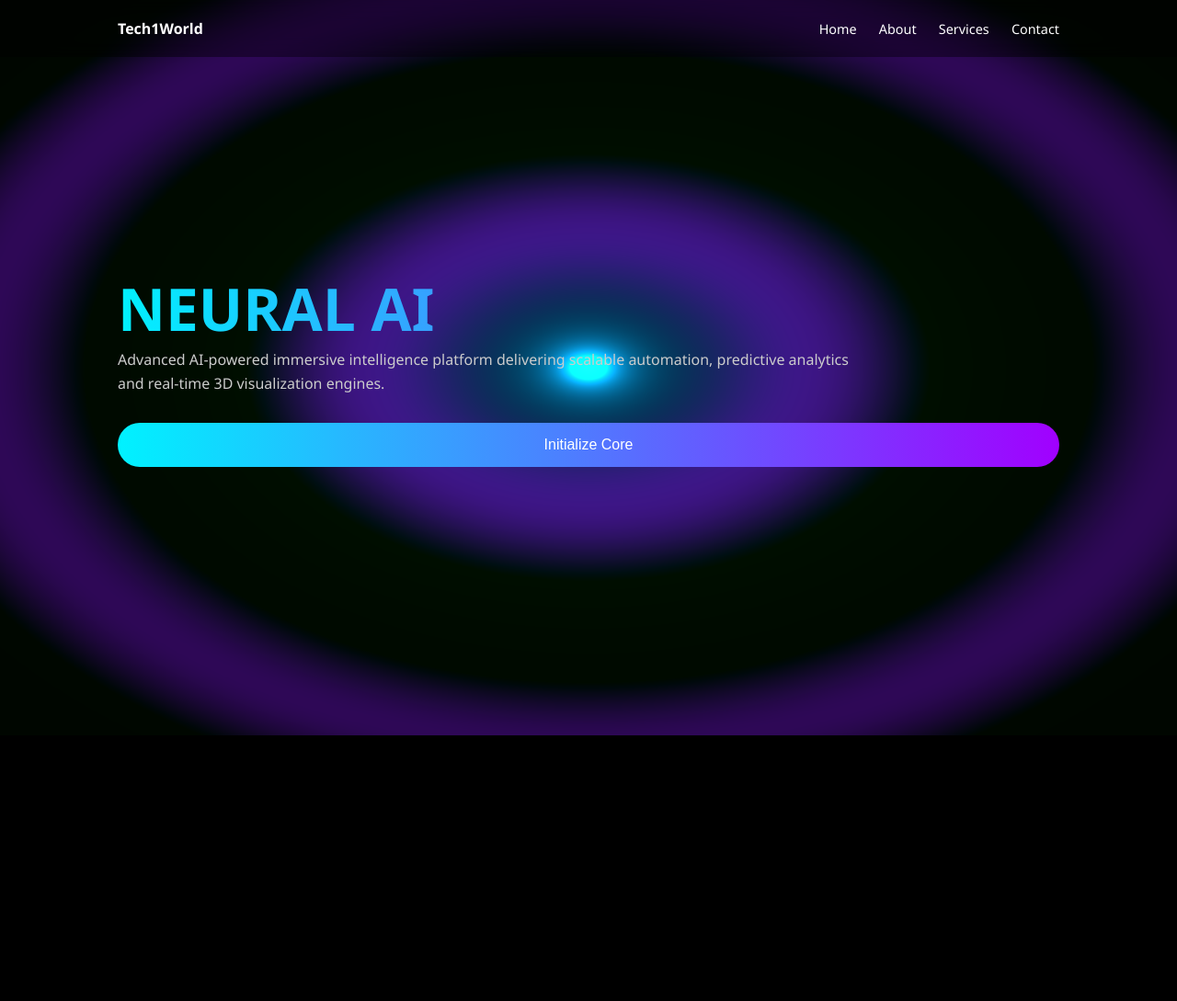
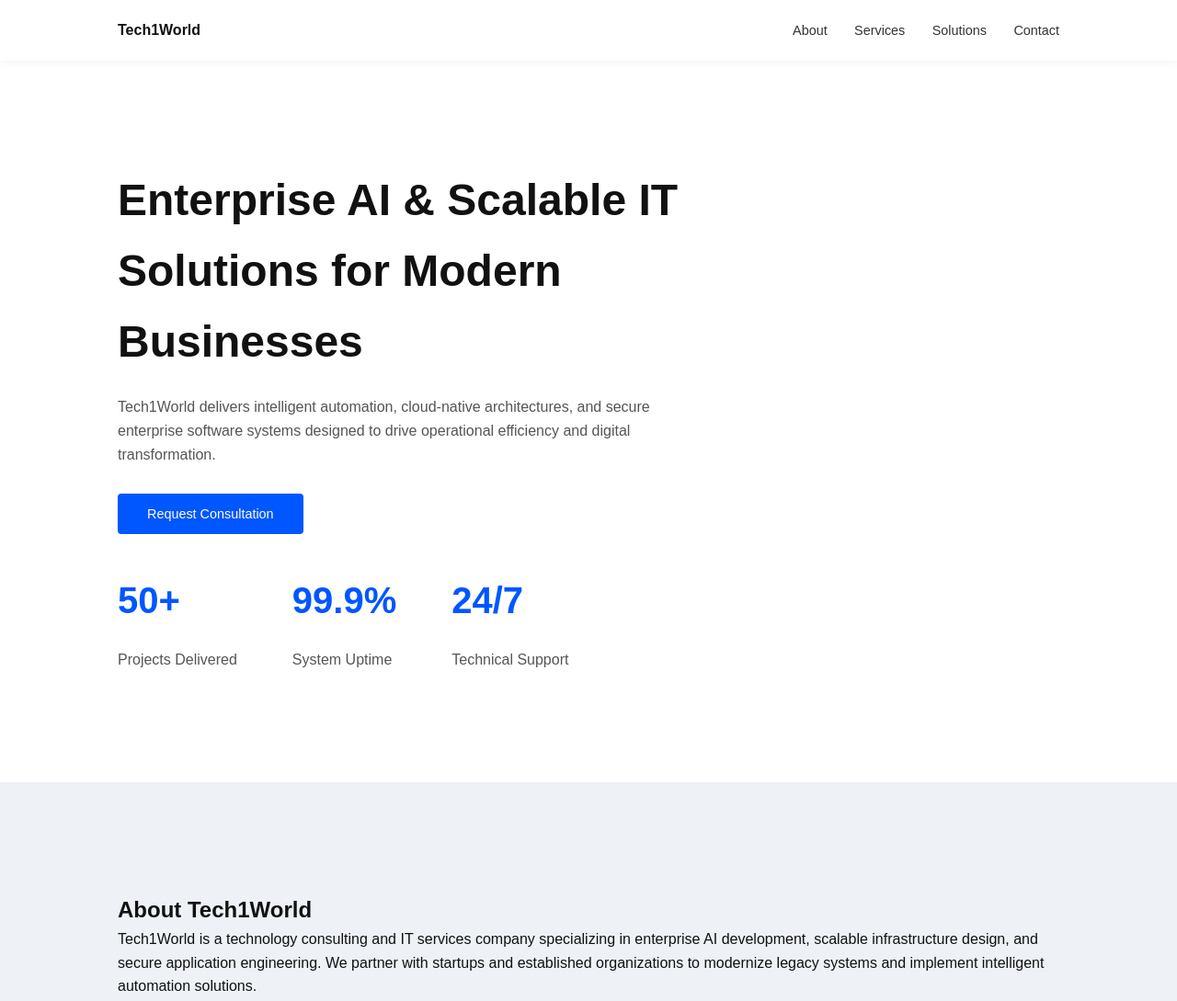
Before and after one commit to tech1world2026/tech1world2026.github.io, a plain HTML site: page index.html in a window 1280 px wide. Shown: the top 1089 px of the page at 92% size. Drawn offline with Linux system fonts and the light colour scheme; animation ran at ten frames a second.

Commit message:
Update index.html

```diff
--- a/index.html
+++ b/index.html
@@ -3,7 +3,7 @@
 <head>
 <meta charset="UTF-8">
 <meta name="viewport" content="width=device-width, initial-scale=1.0">
-<title>Tech1World - AI Solutions</title>
+<title>Tech1World | Enterprise AI & IT Solutions</title>
 
 <style>
 *{
@@ -14,274 +14,209 @@ scroll-behavior:smooth;
 }
 
 body{
-font-family:Segoe UI, sans-serif;
-background:black;
-color:white;
-overflow-x:hidden;
+font-family:Arial, sans-serif;
+color:#111;
+background:#f7f9fc;
+line-height:1.6;
 }
 
-/* 3D Canvas */
-canvas{
-position:fixed;
-top:0;
-left:0;
-z-index:-1;
-}
-
-/* Navbar */
 nav{
 position:fixed;
 top:0;
 width:100%;
+background:white;
 padding:20px 10%;
 display:flex;
 justify-content:space-between;
 align-items:center;
-background:rgba(0,0,0,0.4);
-backdrop-filter:blur(10px);
+box-shadow:0 2px 10px rgba(0,0,0,0.05);
 z-index:10;
 }
 
 nav a{
-color:white;
 text-decoration:none;
-margin-left:20px;
+color:#333;
+margin-left:25px;
 font-size:0.9rem;
 }
 
 nav a:hover{
-color:#00f2ff;
+color:#0056ff;
 }
 
-/* Sections */
 section{
-min-height:100vh;
 padding:120px 10%;
-display:flex;
-flex-direction:column;
-justify-content:center;
 }
 
-h1{
-font-size:4rem;
-background:linear-gradient(90deg,#00f2ff,#a100ff);
--webkit-background-clip:text;
--webkit-text-fill-color:transparent;
+.hero{
+background:white;
+padding-top:180px;
 }
 
-h2{
-font-size:2.5rem;
-margin-bottom:20px;
+.hero h1{
+font-size:3rem;
+max-width:700px;
 }
 
-p{
-color:#ccc;
-max-width:800px;
-line-height:1.6;
+.hero p{
+margin-top:20px;
+max-width:600px;
+color:#555;
 }
 
-/* Buttons */
-button{
+.btn{
 margin-top:30px;
-padding:15px 40px;
+padding:14px 32px;
+border-radius:4px;
 border:none;
-border-radius:50px;
-background:linear-gradient(90deg,#00f2ff,#a100ff);
+background:#0056ff;
 color:white;
-font-size:1rem;
+font-size:0.9rem;
 cursor:pointer;
-transition:0.3s;
 }
 
-button:hover{
-transform:scale(1.1);
+.btn:hover{
+background:#003bb5;
 }
 
-/* Cards */
 .grid{
 display:grid;
 grid-template-columns:repeat(auto-fit,minmax(250px,1fr));
-gap:30px;
-margin-top:40px;
+gap:40px;
+margin-top:50px;
 }
 
 .card{
-background:rgba(255,255,255,0.05);
-padding:30px;
-border-radius:20px;
-backdrop-filter:blur(15px);
-transition:0.4s;
+background:white;
+padding:40px;
+border-radius:8px;
+box-shadow:0 5px 20px rgba(0,0,0,0.05);
 }
 
-.card:hover{
-transform:translateY(-10px);
-background:rgba(255,255,255,0.1);
+.card h3{
+margin-bottom:15px;
 }
 
-/* Footer */
+.gray{
+background:#eef2f7;
+}
+
+.metrics{
+display:flex;
+gap:60px;
+margin-top:40px;
+flex-wrap:wrap;
+}
+
+.metric h2{
+font-size:2.5rem;
+color:#0056ff;
+}
+
 footer{
-padding:40px 10%;
+background:#111;
+color:white;
+padding:50px 10%;
 text-align:center;
-background:rgba(0,0,0,0.5);
 }
 </style>
 </head>
 
 <body>
 
-<canvas id="gl"></canvas>
-
 <nav>
 <div><strong>Tech1World</strong></div>
 <div>
-<a href="#home">Home</a>
 <a href="#about">About</a>
 <a href="#services">Services</a>
+<a href="#solutions">Solutions</a>
 <a href="#contact">Contact</a>
 </div>
 </nav>
 
-<!-- HERO -->
-<section id="home">
-<h1>NEURAL AI</h1>
-<p>Advanced AI-powered immersive intelligence platform delivering scalable automation, predictive analytics and real-time 3D visualization engines.</p>
-<button onclick="boost()">Initialize Core</button>
+<section class="hero">
+<h1>Enterprise AI & Scalable IT Solutions for Modern Businesses</h1>
+<p>
+Tech1World delivers intelligent automation, cloud-native architectures, and secure enterprise software systems designed to drive operational efficiency and digital transformation.
+</p>
+<button class="btn">Request Consultation</button>
+
+<div class="metrics">
+<div class="metric">
+<h2>50+</h2>
+<p>Projects Delivered</p>
+</div>
+<div class="metric">
+<h2>99.9%</h2>
+<p>System Uptime</p>
+</div>
+<div class="metric">
+<h2>24/7</h2>
+<p>Technical Support</p>
+</div>
+</div>
 </section>
 
-<!-- ABOUT -->
-<section id="about">
-<h2>About Us</h2>
+<section id="about" class="gray">
+<h2>About Tech1World</h2>
 <p>
-Tech1World is a next-generation IT outsourcing and AI innovation company focused on delivering intelligent digital transformation solutions.
-We design scalable architectures, immersive web platforms and enterprise automation systems.
+Tech1World is a technology consulting and IT services company specializing in enterprise AI development, scalable infrastructure design, and secure application engineering. We partner with startups and established organizations to modernize legacy systems and implement intelligent automation solutions.
 </p>
 </section>
 
-<!-- SERVICES -->
 <section id="services">
-<h2>Our Services</h2>
+<h2>Core Services</h2>
+
 <div class="grid">
 
 <div class="card">
-<h3>AI Development</h3>
-<p>Custom neural systems, automation workflows and predictive data intelligence platforms.</p>
+<h3>Artificial Intelligence Engineering</h3>
+<p>
+Custom AI systems, predictive analytics platforms, and intelligent automation frameworks tailored to enterprise workflows.
+</p>
 </div>
 
 <div class="card">
-<h3>WebGL & 3D Systems</h3>
-<p>High-performance immersive platforms with real-time rendering and interactive visual engines.</p>
+<h3>Cloud & DevOps</h3>
+<p>
+Scalable cloud infrastructure, CI/CD pipeline implementation, and performance-optimized system deployment strategies.
+</p>
 </div>
 
 <div class="card">
-<h3>Cloud Infrastructure</h3>
-<p>Enterprise-grade scalable cloud architecture and DevOps implementation strategies.</p>
+<h3>Enterprise Application Development</h3>
+<p>
+Secure and scalable software solutions engineered for operational resilience and business growth.
+</p>
 </div>
 
 <div class="card">
-<h3>Enterprise Software</h3>
-<p>Secure and scalable enterprise applications for startups and global businesses.</p>
+<h3>Digital Transformation Consulting</h3>
+<p>
+Strategic IT modernization planning aligned with long-term business objectives.
+</p>
 </div>
 
 </div>
 </section>
 
-<!-- CONTACT -->
+<section id="solutions" class="gray">
+<h2>Industry Solutions</h2>
+<p>
+We provide AI and IT solutions across finance, healthcare, logistics, education, and technology sectors, enabling organizations to accelerate innovation and optimize performance.
+</p>
+</section>
+
 <section id="contact">
-<h2>Contact</h2>
+<h2>Contact Us</h2>
 <p>Email: info@tech1world.com</p>
 <p>Location: India</p>
+<button class="btn">Schedule a Meeting</button>
 </section>
 
 <footer>
 © 2026 Tech1World. All Rights Reserved.
 </footer>
 
-<script>
-const canvas=document.getElementById("gl");
-const gl=canvas.getContext("webgl");
-
-canvas.width=window.innerWidth;
-canvas.height=window.innerHeight;
-gl.viewport(0,0,canvas.width,canvas.height);
-
-const vertex=`
-attribute vec2 position;
-void main(){
-gl_Position=vec4(position,0.0,1.0);
-}`;
-
-const fragment=`
-precision highp float;
-uniform float time;
-uniform vec2 resolution;
-uniform float power;
-
-void main(){
-vec2 uv=gl_FragCoord.xy/resolution.xy;
-vec2 p=uv-0.5;
-float r=length(p);
-
-float glow=0.02/r;
-float wave=sin(20.0*r-time*3.0);
-float core=smoothstep(0.3,0.0,r);
-
-vec3 color=vec3(0.0);
-color+=vec3(0.0,0.8,1.0)*glow*power;
-color+=vec3(0.6,0.0,1.0)*wave*0.3;
-color+=vec3(0.2,0.0,0.4)*core;
-
-gl_FragColor=vec4(color,1.0);
-}`;
-
-function shader(type,src){
-let s=gl.createShader(type);
-gl.shaderSource(s,src);
-gl.compileShader(s);
-return s;
-}
-
-let program=gl.createProgram();
-gl.attachShader(program,shader(gl.VERTEX_SHADER,vertex));
-gl.attachShader(program,shader(gl.FRAGMENT_SHADER,fragment));
-gl.linkProgram(program);
-gl.useProgram(program);
-
-let vertices=new Float32Array([-1,-1,1,-1,-1,1,1,1]);
-let buffer=gl.createBuffer();
-gl.bindBuffer(gl.ARRAY_BUFFER,buffer);
-gl.bufferData(gl.ARRAY_BUFFER,vertices,gl.STATIC_DRAW);
-
-let pos=gl.getAttribLocation(program,"position");
-gl.enableVertexAttribArray(pos);
-gl.vertexAttribPointer(pos,2,gl.FLOAT,false,0,0);
-
-let timeLoc=gl.getUniformLocation(program,"time");
-let resLoc=gl.getUniformLocation(program,"resolution");
-let powerLoc=gl.getUniformLocation(program,"power");
-
-let start=Date.now();
-let intensity=1.0;
-
-function render(){
-let t=(Date.now()-start)/1000;
-gl.uniform1f(timeLoc,t);
-gl.uniform2f(resLoc,canvas.width,canvas.height);
-gl.uniform1f(powerLoc,intensity);
-gl.drawArrays(gl.TRIANGLE_STRIP,0,4);
-requestAnimationFrame(render);
-}
-render();
-
-function boost(){
-intensity=3.0;
-}
-
-window.addEventListener("resize",()=>{
-canvas.width=window.innerWidth;
-canvas.height=window.innerHeight;
-gl.viewport(0,0,canvas.width,canvas.height);
-});
-</script>
-
 </body>
 </html>
```
